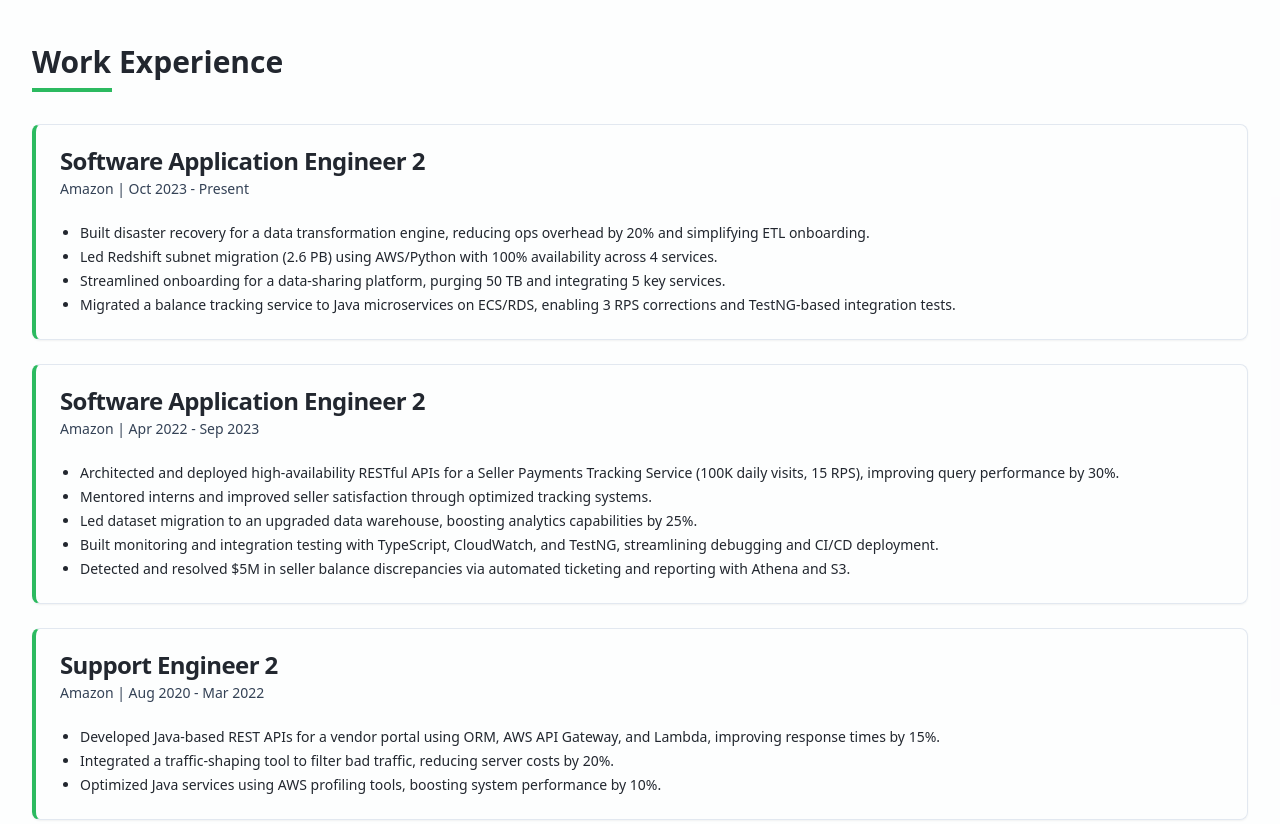
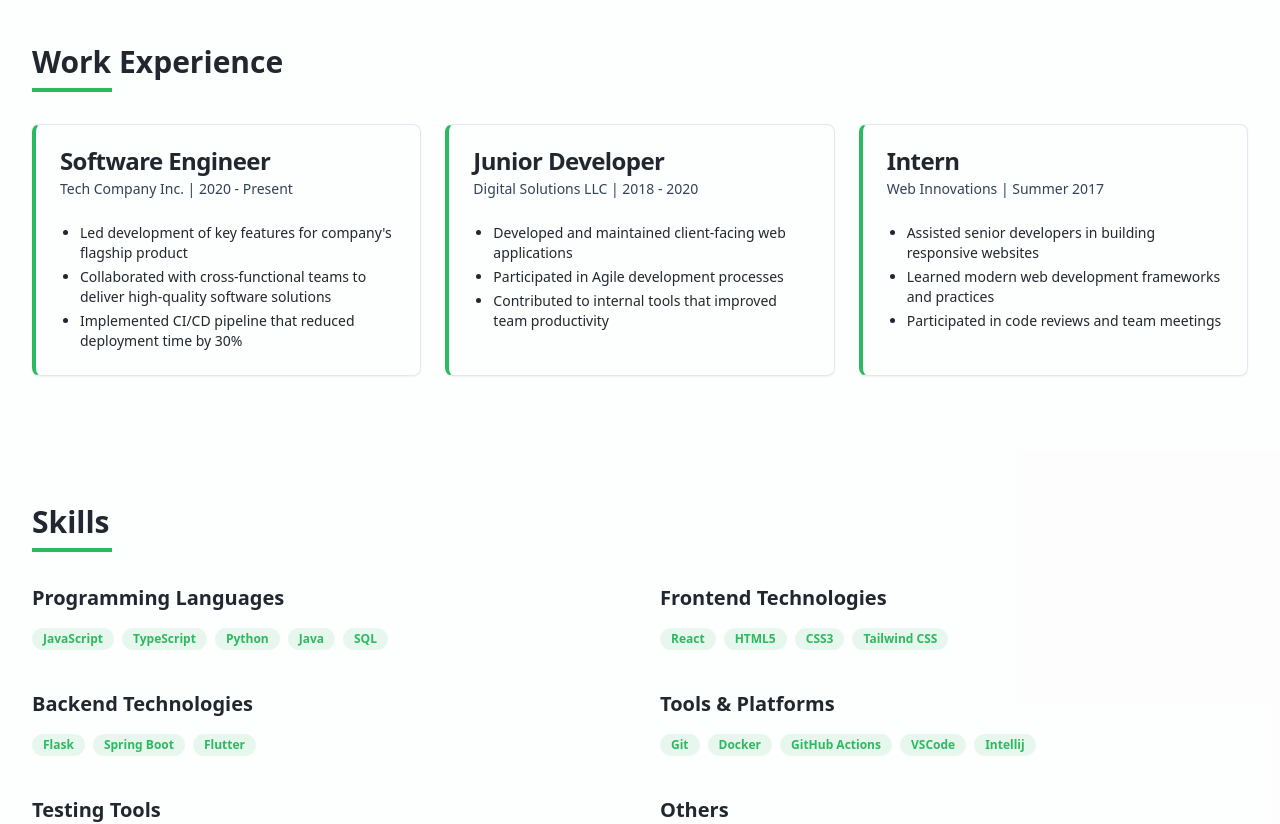
Before and after one commit to tarunvelagala/tarunvelagala.github.io, a React (Vite) app: page / in a window 1280 px wide. Shown: the part 820-1644 px from the top of the page. Built offline with nearby package versions, Linux system fonts and the light colour scheme; a web font is replaced by a local one.

Commit message:
Reverted to commit 6ad3be7d36eda910ee01e6fd088d958cc47fcffe

```diff
--- a/src/components/ExperienceSection.tsx
+++ b/src/components/ExperienceSection.tsx
@@ -10,36 +10,33 @@ interface Experience {
 
 const experiences: Experience[] = [
   {
-    title: "Software Application Engineer 2",
-    company: "Amazon",
-    period: "Oct 2023 - Present",
+    title: "Software Engineer",
+    company: "Tech Company Inc.",
+    period: "2020 - Present",
     description: [
-      "Built disaster recovery for a data transformation engine, reducing ops overhead by 20% and simplifying ETL onboarding.",
-      "Led Redshift subnet migration (2.6 PB) using AWS/Python with 100% availability across 4 services.",
-      "Streamlined onboarding for a data-sharing platform, purging 50 TB and integrating 5 key services.",
-      "Migrated a balance tracking service to Java microservices on ECS/RDS, enabling 3 RPS corrections and TestNG-based integration tests."
+      "Led development of key features for company's flagship product",
+      "Collaborated with cross-functional teams to deliver high-quality software solutions",
+      "Implemented CI/CD pipeline that reduced deployment time by 30%"
     ]
   },
   {
-    title: "Software Application Engineer 2",
-    company: "Amazon",
-    period: "Apr 2022 - Sep 2023",
+    title: "Junior Developer",
+    company: "Digital Solutions LLC",
+    period: "2018 - 2020",
     description: [
-      "Architected and deployed high-availability RESTful APIs for a Seller Payments Tracking Service (100K daily visits, 15 RPS), improving query performance by 30%.",
-      "Mentored interns and improved seller satisfaction through optimized tracking systems.",
-      "Led dataset migration to an upgraded data warehouse, boosting analytics capabilities by 25%.",
-      "Built monitoring and integration testing with TypeScript, CloudWatch, and TestNG, streamlining debugging and CI/CD deployment.",
-      "Detected and resolved $5M in seller balance discrepancies via automated ticketing and reporting with Athena and S3."
+      "Developed and maintained client-facing web applications",
+      "Participated in Agile development processes",
+      "Contributed to internal tools that improved team productivity"
     ]
   },
   {
-    title: "Support Engineer 2",
-    company: "Amazon",
-    period: "Aug 2020 - Mar 2022",
+    title: "Intern",
+    company: "Web Innovations",
+    period: "Summer 2017",
     description: [
-      "Developed Java-based REST APIs for a vendor portal using ORM, AWS API Gateway, and Lambda, improving response times by 15%.",
-      "Integrated a traffic-shaping tool to filter bad traffic, reducing server costs by 20%.",
-      "Optimized Java services using AWS profiling tools, boosting system performance by 10%."
+      "Assisted senior developers in building responsive websites",
+      "Learned modern web development frameworks and practices",
+      "Participated in code reviews and team meetings"
     ]
   }
 ];
@@ -49,7 +46,7 @@ export default function ExperienceSection() {
     <section id="experience" className="bg-muted/30">
       <div className="section-container">
         <h2 className="section-title">Work Experience</h2>
-        <div className="grid gap-6">
+        <div className="grid gap-6 md:grid-cols-2 lg:grid-cols-3">
           {experiences.map((exp, index) => (
             <Card key={index} className="border-l-4 border-l-primary">
               <CardHeader>
```
